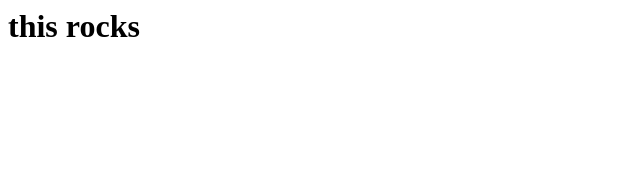
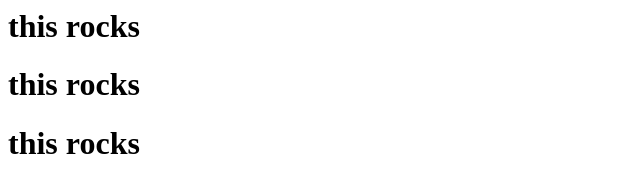
Before and after one commit to moucznik/leg, a plain HTML site: page index.html in a window 1280 px wide. Shown: the whole page, without its empty margins (0-640 px from the left). Drawn offline with Linux system fonts and the light colour scheme.

Commit message:
zkousim to znovu

```diff
--- a/index.html
+++ b/index.html
@@ -1 +1,3 @@
 <h1> this rocks </h1>
+<h1> this rocks </h1>
+<h1> this rocks </h1>
```
